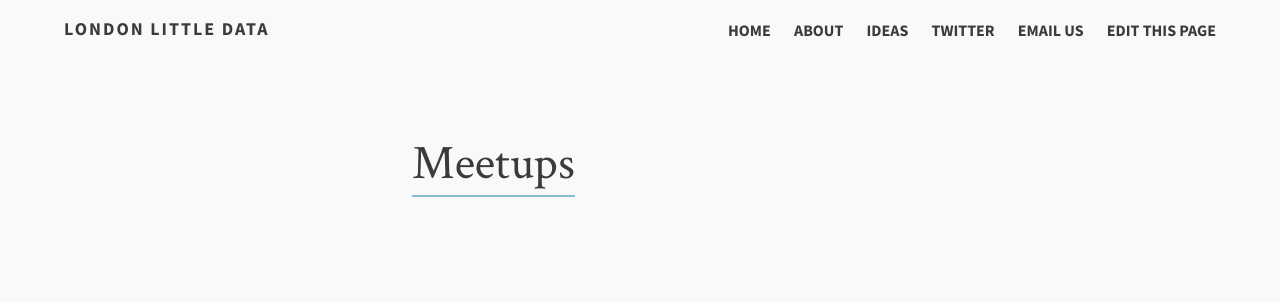
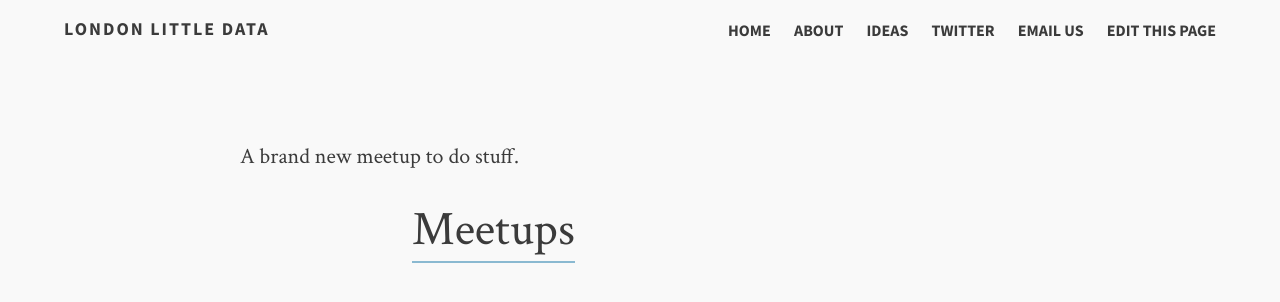
Before and after one commit to londonlittledata/londonlittledata.github.io, a Jekyll site: the page built from index.md, in a window 1280 px wide. Shown: the top 302 px of the page. Built offline with Jekyll 4.4.1, drawn with Linux system fonts in a browser that asks for light colours.

Commit message:
Add some content to the homepage

```diff
--- a/_layouts/home.html
+++ b/_layouts/home.html
@@ -3,6 +3,9 @@
     <div id='bump'>
         <section class="article archive">
           <article class="archive-wrap">
+	      <div>
+	         {{ content }}
+              </div>
               <ol class="post-list">
                  <lh><h2><span class="bb">{{ page.title }}</span></h2></lh>
                   {% for post in site.posts %}
--- a/index.md
+++ b/index.md
@@ -5,3 +5,5 @@ tags: [Jekyll, theme, responsive, blog, template]
 image:
   feature: typewriter.jpg
 ---
+
+A brand new meetup to do stuff.
```
